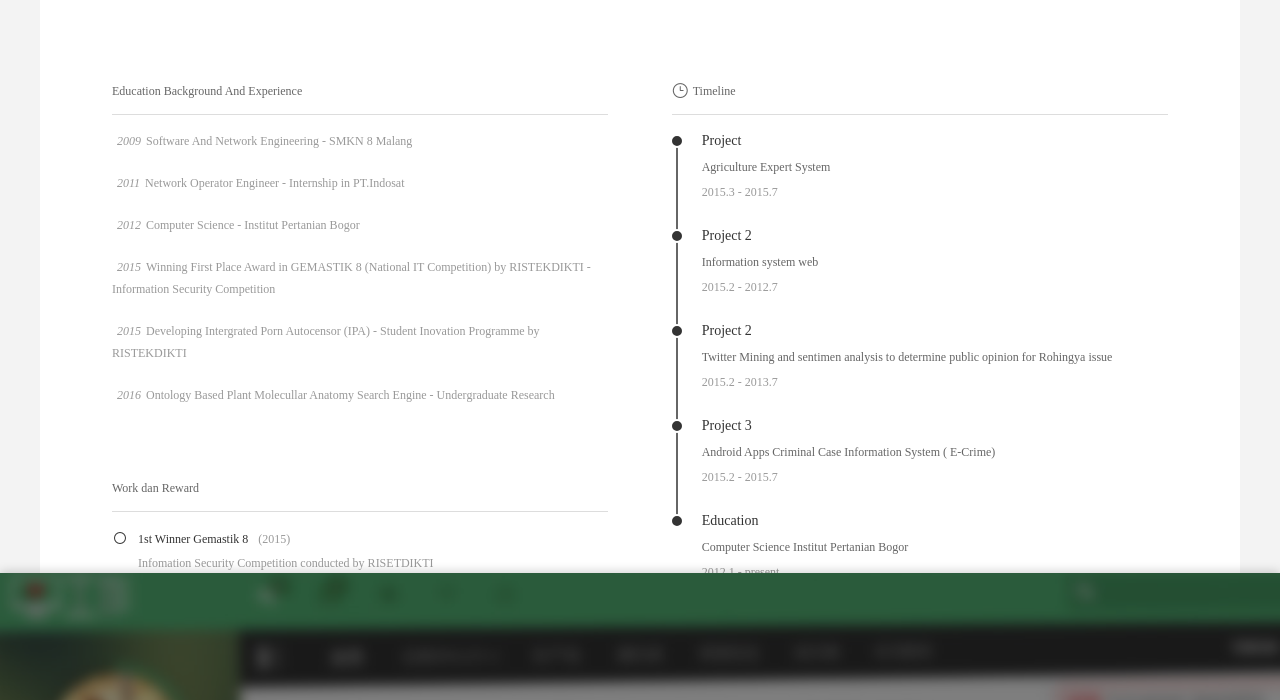
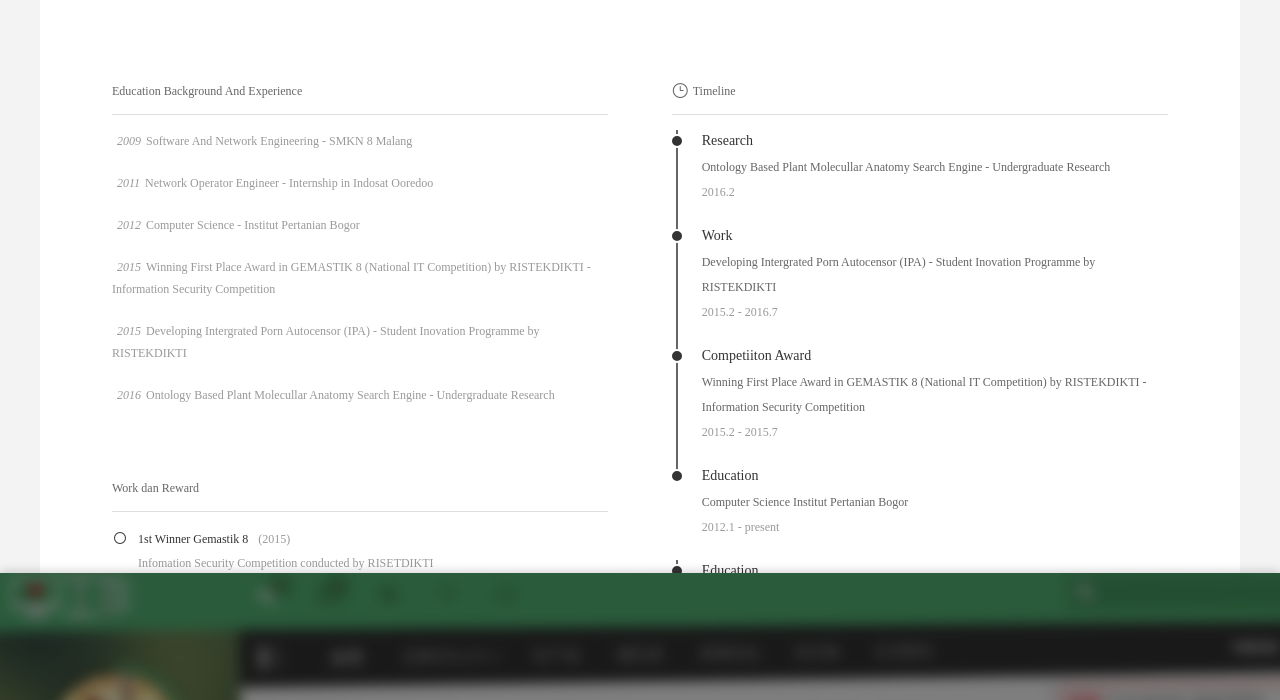
Before and after one commit to Gustibimo/Gustibimo.github.io, a plain HTML site: page cv/index.html in a window 1280 px wide. Shown: the part 227-927 px from the top of the page. Drawn offline with Linux system fonts and the light colour scheme.

Commit message:
Update index.html

```diff
--- a/cv/index.html
+++ b/cv/index.html
@@ -101,11 +101,11 @@
                         <h5>Education Background And Experience</h5>
                         <p class="desc"><em class="count">2009</em>Software And Network Engineering - SMKN 8 Malang</p>
                         <!-- s1~s5  -->
-                        <p class="desc s1"><em class="count">2011</em>Network Operator Engineer - Internship in PT.Indosat </p>
+                        <p class="desc s0"><em class="count">2011</em>Network Operator Engineer - Internship in Indosat Ooredoo </p>
                         <p class="desc s1"><em class="count">2012</em>Computer Science - Institut Pertanian Bogor</p>
                         <p class="desc s2"><em class="count">2015</em>Winning First Place Award in GEMASTIK 8 (National IT Competition) by RISTEKDIKTI - Information Security Competition</p>
-                        <p class="desc"><em class="count">2015</em>Developing Intergrated Porn Autocensor (IPA) - Student Inovation Programme by RISTEKDIKTI</p>
-                        <p class="desc s3"><em class="count">2016</em>Ontology Based Plant Molecullar Anatomy Search Engine - Undergraduate Research </p>
+                        <p class="desc s3"><em class="count">2015</em>Developing Intergrated Porn Autocensor (IPA) - Student Inovation Programme by RISTEKDIKTI</p>
+                        <p class="desc s4"><em class="count">2016</em>Ontology Based Plant Molecullar Anatomy Search Engine - Undergraduate Research </p>
 
 
                         <h5>Work dan Reward</h5>
@@ -184,24 +184,14 @@
                     <div class="info_area info_right info_timeline">
                         <h5><i aria-hidden="true" data-icon="&#x7d;"></i>Timeline</h5>
                         <ul>
-                            <li class="clearfix top" id="s5">
-                                <!--list样式-->
-                                <div class="dot"><b></b></div>
-                                <!--内容-->
-                                <div class="con">
-                                    <h3>Project</h3>
-                                    <p>Agriculture Expert System</p>
-                                    <p class="desc">2015.3 - 2015.7</p>
-                                </div>
-                            </li>
                             <li class="clearfix" id="s4">
                                 <!--list样式-->
                                 <div class="dot"><b></b></div>
                                 <!--内容-->
                                 <div class="con">
-                                    <h3>Project 2</h3>
-                                    <p>Information system web</p>
-                                    <p class="desc">2015.2 - 2012.7</p>
+                                    <h3>Research</h3>
+                                    <p>Ontology Based Plant Molecullar Anatomy Search Engine - Undergraduate Research</p>
+                                    <p class="desc">2016.2</p>
                                 </div>
                             </li>
                             <li class="clearfix" id="s3">
@@ -209,9 +199,9 @@
                                 <div class="dot"><b></b></div>
                                 <!--内容-->
                                 <div class="con">
-                                    <h3>Project 2</h3>
-                                    <p>Twitter Mining and sentimen analysis to determine public opinion for Rohingya issue</p>
-                                    <p class="desc">2015.2 - 2013.7</p>
+                                    <h3>Work</h3>
+                                    <p>Developing Intergrated Porn Autocensor (IPA) - Student Inovation Programme by RISTEKDIKTI</p>
+                                    <p class="desc">2015.2 - 2016.7</p>
                                 </div>
                             </li>
                             <li class="clearfix" id="s2">
@@ -219,9 +209,9 @@
                                 <div class="dot"><b></b></div>
                                 <!--内容-->
                                 <div class="con">
-                                    <h3>Project 3</h3>
-                                    <p>Android Apps Criminal Case Information System ( E-Crime)</p>
-                                    <p class="desc">2015.2 - 2015.7</p>
+                                    <h3>Competiiton Award</h3>
+                                    <p>Winning First Place Award in GEMASTIK 8 (National IT Competition) by RISTEKDIKTI - Information Security Competition</p>
+                                    <p class="desc s2">2015.2 - 2015.7</p>
                                 </div>
                             </li>
                             <li class="clearfix bottom" id="s1">
@@ -232,6 +222,27 @@
                                     <h3>Education</h3>
                                     <p>Computer Science Institut Pertanian Bogor</p>
                                     <p class="desc s1">2012.1 - present</p>
+                                </div>
+                            </li>
+
+                             <li class="clearfix bottom" id="s0">
+                                <!--list样式-->
+                                <div class="dot"><b></b></div>
+                                <!--内容-->
+                                <div class="con">
+                                    <h3>Education</h3>
+                                    <p>Network Operator Engineer - Internship in Indosat Ooredoo</p>
+                                    <p class="desc s0">2011.1 - 2011.7</p>
+                                </div>
+                            </li>
+                             <li class="clearfix bottom" id="s0">
+                                <!--list样式-->
+                                <div class="dot"><b></b></div>
+                                <!--内容-->
+                                <div class="con">
+                                    <h3>Education</h3>
+                                    <p>Network And Software Engineering SMKN 8 Malang</p>
+                                    <p class="desc">2009.8 - 2012</p>
                                 </div>
                             </li>
                         </ul>
```
